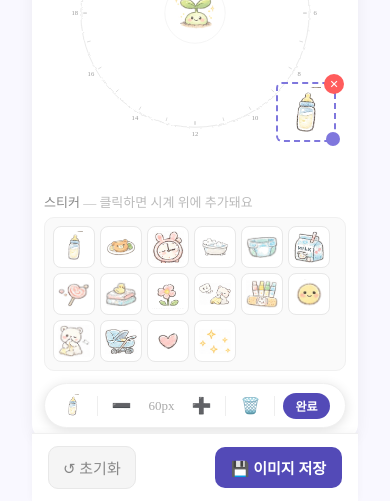
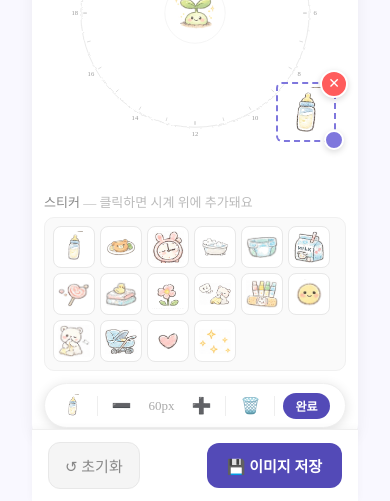
Before and after one commit to Kbomi/roudplan, a Next.js app: page /baby-feed in a window 390 px wide. Both pictures are taken after a click on the button 74 px from the left and 590 px from the top of the page. Shown: the part 343-844 px from the top of the page. Built offline with nearby package versions, Linux system fonts and the light colour scheme; a web font is replaced by a local one.

Commit message:
chore: 모바일웹 스타일 수정

```diff
--- a/src/components/ActionBar/ActionBar.tsx
+++ b/src/components/ActionBar/ActionBar.tsx
@@ -256,8 +256,8 @@ export default function ActionBar({ tab, onClear }: Props) {
 }
 
 const clearBtn: React.CSSProperties = {
-  padding: "10px 14px",
-  borderRadius: 10,
+  padding: "12px 16px",
+  borderRadius: 12,
   background: "#f5f5f5",
   color: "#888",
   border: "1px solid #e8e8e8",
@@ -267,8 +267,8 @@ const clearBtn: React.CSSProperties = {
   flexShrink: 0,
 };
 const printBtn: React.CSSProperties = {
-  padding: "10px 14px",
-  borderRadius: 10,
+  padding: "12px 16px",
+  borderRadius: 12,
   background: "white",
   color: "#534AB7",
   border: "1.5px solid #534AB7",
@@ -278,8 +278,8 @@ const printBtn: React.CSSProperties = {
   whiteSpace: "nowrap",
 };
 const saveBtn: React.CSSProperties = {
-  padding: "10px 16px",
-  borderRadius: 10,
+  padding: "12px 20px",
+  borderRadius: 12,
   background: "#534AB7",
   color: "white",
   border: "none",
--- a/src/components/Clock/StickerOverlay.tsx
+++ b/src/components/Clock/StickerOverlay.tsx
@@ -225,21 +225,23 @@ export default function StickerOverlay({
             <button
               style={{
                 position: "absolute",
-                top: -10,
-                right: -10,
-                width: 20,
-                height: 20,
+                top: -14,
+                right: -14,
+                width: 28,
+                height: 28,
                 borderRadius: "50%",
                 background: "#ff5c5c",
                 color: "white",
-                border: "none",
+                border: "2px solid white",
                 cursor: "pointer",
-                fontSize: 11,
+                fontSize: 14,
                 display: "flex",
                 alignItems: "center",
                 justifyContent: "center",
                 lineHeight: 1,
                 padding: 0,
+                boxShadow: "0 2px 6px rgba(0,0,0,0.15)",
+                zIndex: 10,
               }}
               onMouseDown={(e) => e.stopPropagation()}
               onTouchStart={(e) => e.stopPropagation()} // ◀ 📱 모바일 삭제 버튼 터치 버블링 방어
@@ -257,13 +259,16 @@ export default function StickerOverlay({
             <div
               style={{
                 position: "absolute",
-                bottom: -6,
-                right: -6,
-                width: 14,
-                height: 14,
+                bottom: -10,
+                right: -10,
+                width: 20,
+                height: 20,
                 borderRadius: "50%",
                 background: "#7F77DD",
+                border: "2px solid white",
                 cursor: "se-resize",
+                boxShadow: "0 2px 6px rgba(0,0,0,0.15)",
+                zIndex: 10,
               }}
               onMouseDown={(e) => {
                 e.stopPropagation();
```
